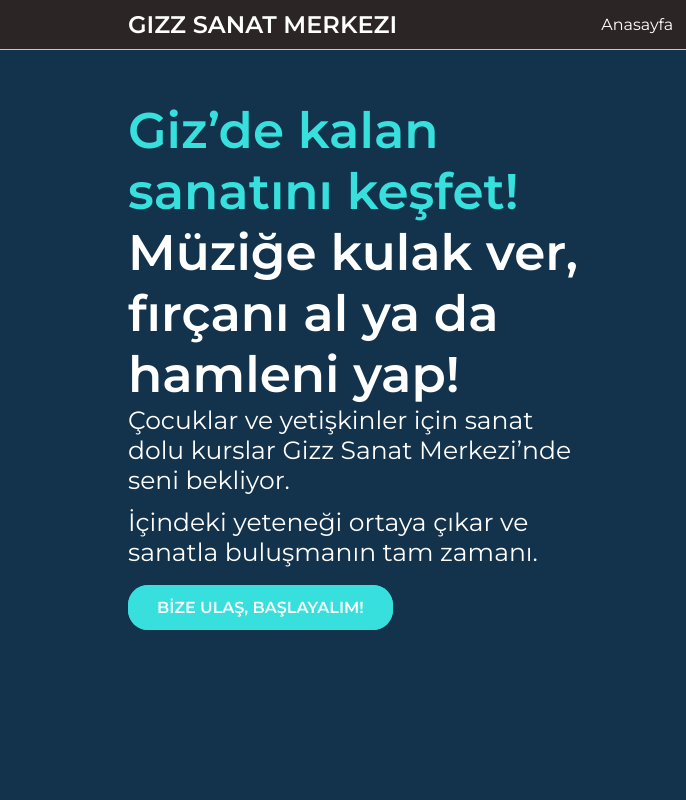
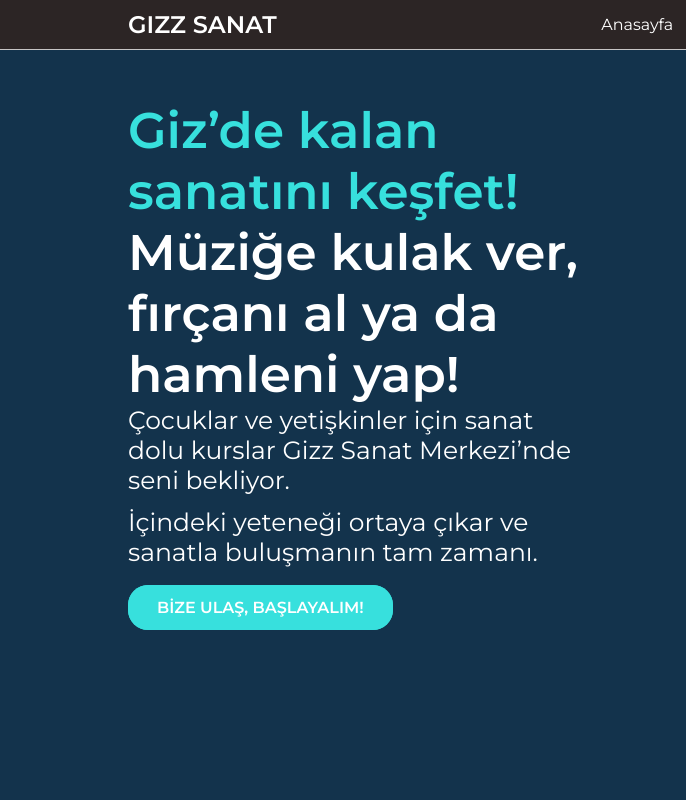
Before and after one commit to neslihancigdemdas/GizzSanat, a plain HTML site: page index.html in a window 1280 px wide. Shown: the top 800 px of the page, 0-686 px from the left. Drawn offline with Linux system fonts and the light colour scheme.

Commit message:
isim güncellemesi yapıldı

```diff
--- a/index.html
+++ b/index.html
@@ -7,20 +7,20 @@
      <link rel="stylesheet" href="css/style.css">
     <link href="https://fonts.googleapis.com/css2?family=Changa:wght@500&family=Montserrat:wght@200;300;400;500;600&family=Open+Sans:wght@300&display=swap" rel="stylesheet">
     <link rel="icon" type="image/x-icon" href="img/gizz-logo.ico">
-    <title> Gizz Sanat Merkezi  </title>
+    <title> Gizz Sanat </title>
 </head>
 <body>
     <header>
         <div class="navbar">
             <div class="logo">
-                <h2><a href="#">Gizz Sanat Merkezi</a></h2>
+                <h2><a href="#">Gizz Sanat</a></h2>
             </div>
             <div class="menu-toggle" id="menu-toggle">
               ☰
             </div>
             <ul class="nav_links" id="nav_links">
                 <li><a href="#anasayfa">Anasayfa</a></li>
-                <li><a href="#gizzsanatmerkezi">Gizz Sanat</a></li>
+                <li><a href="#gizzsanat">Gizz Sanat</a></li>
                 <li><a href="#galeri">Galeri</a></li>
                 <li><a href="#hakkimizda">Hakkımızda</a></li>
                 <li><a href="#iletisim">İletişim</a></li>
@@ -44,7 +44,7 @@
     </section>
 
         <!-- gizz sanat merkezi  -->
-        <section id="gizzsanatmerkezi">
+        <section id="gizzsanat">
          <div class="section_title">
             <h2>Gizz Sanat</h2>
          </div>
```
